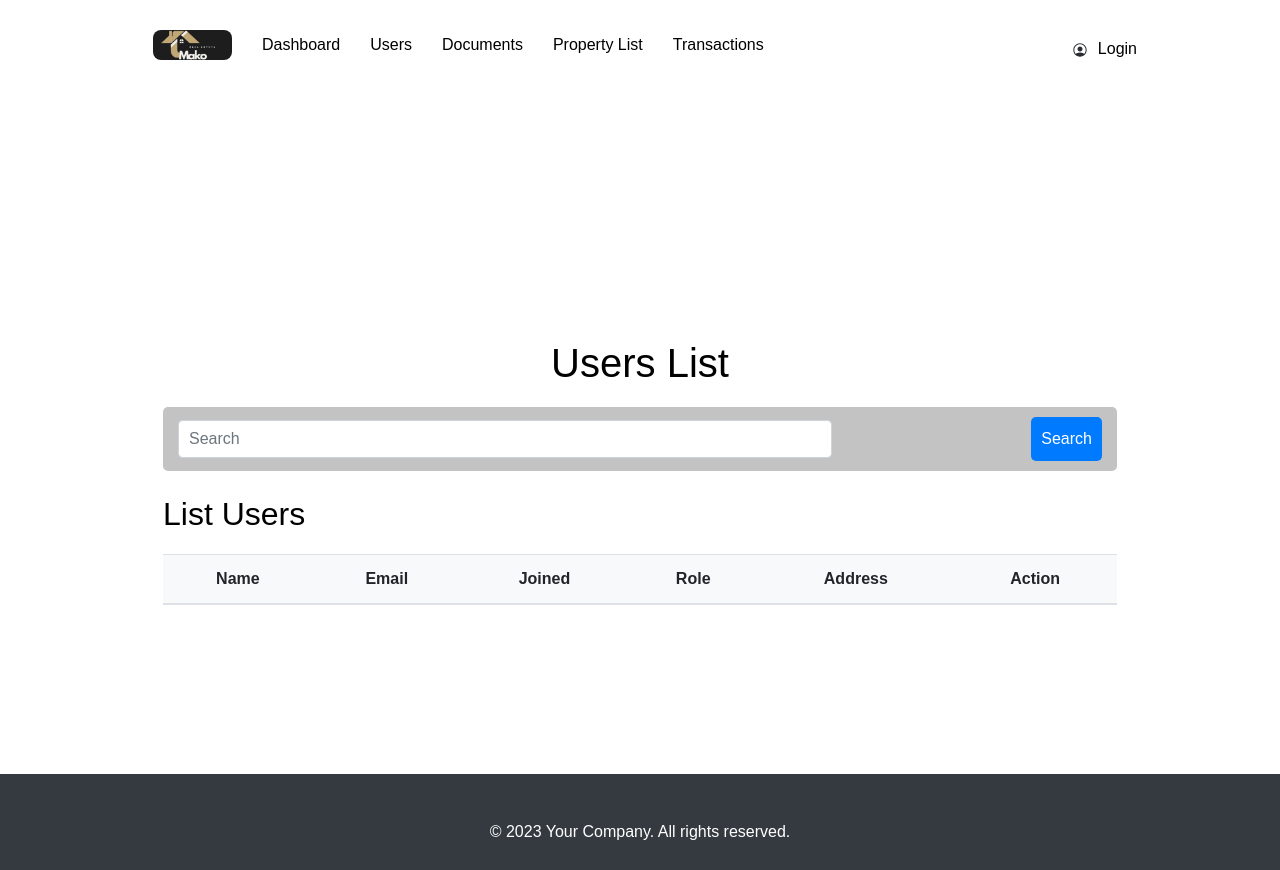
After one commit to renbaluntang/MAKO---Real-Estate-Management-System, a Django app: page /user_management_users/ in a window 1280 px wide. The commit adds this page. Run offline with Django 5.2, Linux system fonts and the light colour scheme; lists and menus that the app fills with data are empty; some libraries are stand-ins or nearby versions.

Commit message:
Dashboard & Users - admin UI only

```diff
--- a/makowebsite/makowebsite/makoapp/static/css/styles.css
+++ b/makowebsite/makowebsite/makoapp/static/css/styles.css
@@ -293,3 +293,43 @@ footer p {
 .profile-page {
   height: 120vh;
 }
+
+.container {
+  margin-top: 20px;
+}
+
+.search-container {
+  display: flex;
+  justify-content: space-between;
+  margin-bottom: 20px;
+}
+
+.search-container input {
+  width: 70%;
+  margin-right: 10px;
+}
+
+.table {
+  width: 100%;
+  margin-top: 20px;
+}
+
+.table th, .table td {
+  text-align: center;
+}
+
+.table th {
+  background-color: #f8f9fa;
+}
+
+.table-striped tbody tr:nth-of-type(odd) {
+  background-color: #f2f2f2;
+}
+
+.badge {
+  font-size: 0.9em;
+}
+
+.btn {
+  margin: 0 5px;
+}
--- a/makowebsite/makowebsite/makoapp/templates/base.html
+++ b/makowebsite/makowebsite/makoapp/templates/base.html
@@ -20,10 +20,10 @@
             alt="Mako Logo"
             class="logo"
         /></a>
-        <a href="#">Team</a>
-        <a href="#">Categories</a>
-        <a href="#">Buy property</a>
-        <a href="#">Sell property</a>
+        <a href="{% url 'user_management_dashboard' %}">Dashboard</a>  <!-- Updated link -->
+        <a href="{% url 'user_management_users' %}">Users</a>
+        <a href="#">Documents</a>
+        <a href="#">Property List</a>
         <a href="#">Transactions</a>
       </nav>
       <nav>
--- /dev/null
+++ b/makowebsite/makowebsite/makoapp/templates/user_management_users.html
@@ -0,0 +1,41 @@
+{% extends 'base.html' %}
+
+{% block title %}User Management{% endblock %}
+
+{% block content %}
+<div class="container">
+    <h1 class="text-center">Users List</h1>
+    <div class="search-container">
+        <input type="text" placeholder="Search" class="form-control" />
+        <button class="btn btn-primary">Search</button>
+    </div>
+    <h2 class="mt-4">List Users</h2>
+    <table class="table table-striped">
+        <thead>
+            <tr>
+                <th>Name</th>
+                <th>Email</th>
+                <th>Joined</th>
+                <th>Role</th>
+                <th>Address</th>
+                <th>Action</th>
+            </tr>
+        </thead>
+        <tbody>
+            {% for user in users %}
+            <tr>
+                <td>{{ user.user_name }}</td>
+                <td>{{ user.user_email }}</td>
+                <td>{{ user.date_joined|date:"d M. Y" }}</td>
+                <td><span class="badge badge-success">{{ user.role.role_name }}</span></td>
+                <td>{{ user.user_address }}</td>
+                <td>
+                    <a href="{% url 'update_user_role' user.id %}" class="btn btn-warning btn-sm">Edit</a>
+                    <a href="#" class="btn btn-danger btn-sm">Delete</a>
+                </td>
+            </tr>
+            {% endfor %}
+        </tbody>
+    </table>
+</div>
+{% endblock %}
--- a/makowebsite/makowebsite/makoapp/urls.py
+++ b/makowebsite/makowebsite/makoapp/urls.py
@@ -12,4 +12,6 @@ urlpatterns = [
     path('register/', views.register_view, name='register'),
     path('update_user_role/<int:user_id>/', views.update_user_role_view, name='update_user_role'),
     path('logout/', auth_views.LogoutView.as_view(next_page='home'), name='logout'),
+    path('user_management_users/', views.user_management_users_view, name='user_management_users'),  # New URL
+    path('user_management_dashboard/', views.user_management_dashboard_view, name='user_management_dashboard'),
 ]
--- a/makowebsite/makowebsite/makoapp/views.py
+++ b/makowebsite/makowebsite/makoapp/views.py
@@ -7,13 +7,15 @@ from django.contrib import messages
 from django.contrib.auth.decorators import login_required
 from .forms import UserRegistrationForm, UserUpdateForm
 from django.contrib.auth import login, authenticate, logout
-
-# Home page
-def home(request):
-    return render(request, 'home.html')
+from django.urls import reverse
 
 
 
+def user_management(request):
+    users = User.objects.all()  # Fetch all users from the database
+    return render(request, 'user_management_users.html', {'users': users})
+
+# Home page
 def home(request):
     return render(request, 'home.html')
 
@@ -22,16 +24,12 @@ def register_view(request):
         form = UserRegistrationForm(request.POST, request.FILES)
         if form.is_valid():
             user = form.save()
-            # Authenticate and log in the user
             user = authenticate(username=user.username, password=form.cleaned_data['password1'])
             if user is not None:
                 login(request, user)
-                return redirect('home')
+                return redirect('user_management_dashboard')  # Redirect to the new dashboard
             else:
                 print("Authentication failed")
-        else:
-            print("Form is not valid")
-            print(form.errors)
     else:
         form = UserRegistrationForm()
     return render(request, 'register.html', {'form': form})
@@ -45,12 +43,9 @@ def login_view(request):
             user = authenticate(username=username, password=password)
             if user is not None:
                 login(request, user)
-                return redirect('home')
+                return redirect('user_management_dashboard')  # Redirect to the new dashboard
             else:
                 print("Authentication failed")
-        else:
-            print("Form is not valid")
-            print(form.errors)
     else:
         form = AuthenticationForm()
     return render(request, 'login.html', {'form': form})
@@ -100,3 +95,10 @@ def update_user_role_view(request, user_id):
     else:
         form = UpdateUserRoleForm(instance=user)
     return render(request, 'update_user_role.html', {'form': form, 'user': user})
+
+
+def user_management_users_view(request):
+    return render(request, 'user_management_users.html')
+
+def user_management_dashboard_view(request):
+    return render(request, 'user_management_dashboard.html')
```
Also changed, not shown: makowebsite/makowebsite/makoapp/templates/user_management_dashboard.html (added, +11 -0 lines).
